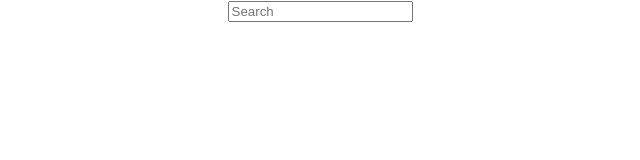
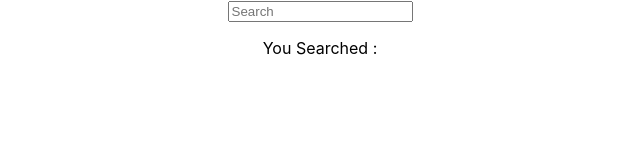
Before and after one commit to addyxvii/github-repo-search, a React (Create React App) app: page / in a window 1280 px wide. Shown: the top 160 px of the page, without its empty margins (320-960 px from the left). Built offline with nearby package versions, Linux system fonts and the light colour scheme.

Commit message:
create RepoList component

```diff
--- a/src/App/App.js
+++ b/src/App/App.js
@@ -2,12 +2,19 @@ import React from 'react';
 import './App.css';
 
 import RepoSearch from '../RepoSearch/RepoSearch';
+import RepoList from '../RepoList/RepoList';
 
 function App() {
+//   inputHandler = (event) => {
+
+//   }
   return (
     <main className="App">
      <section className="RepoSearch">
-       <RepoSearch />
+       <RepoSearch query="Search" />
+     </section>
+     <section className="RepoList">
+       <RepoList  />
      </section>
     </main>
   );
--- /dev/null
+++ b/src/RepoList/RepoList.css
@@ -0,0 +1,3 @@
+.RepoList {
+
+}
--- /dev/null
+++ b/src/RepoList/RepoList.js
@@ -0,0 +1,9 @@
+import React from 'react';
+
+const RepoList = () => {
+    return <div>
+        <p>You Searched :</p>
+    </div>;
+};
+
+export default RepoList;
--- a/src/RepoSearch/RepoSearch.js
+++ b/src/RepoSearch/RepoSearch.js
@@ -1,7 +1,7 @@
 import React from 'react';
 
-const repoSearch = () => {
+const RepoSearch = () => {
     return <input type = 'text' placeholder = 'Search' />;
 };
 
-export default repoSearch;
+export default RepoSearch;
```
